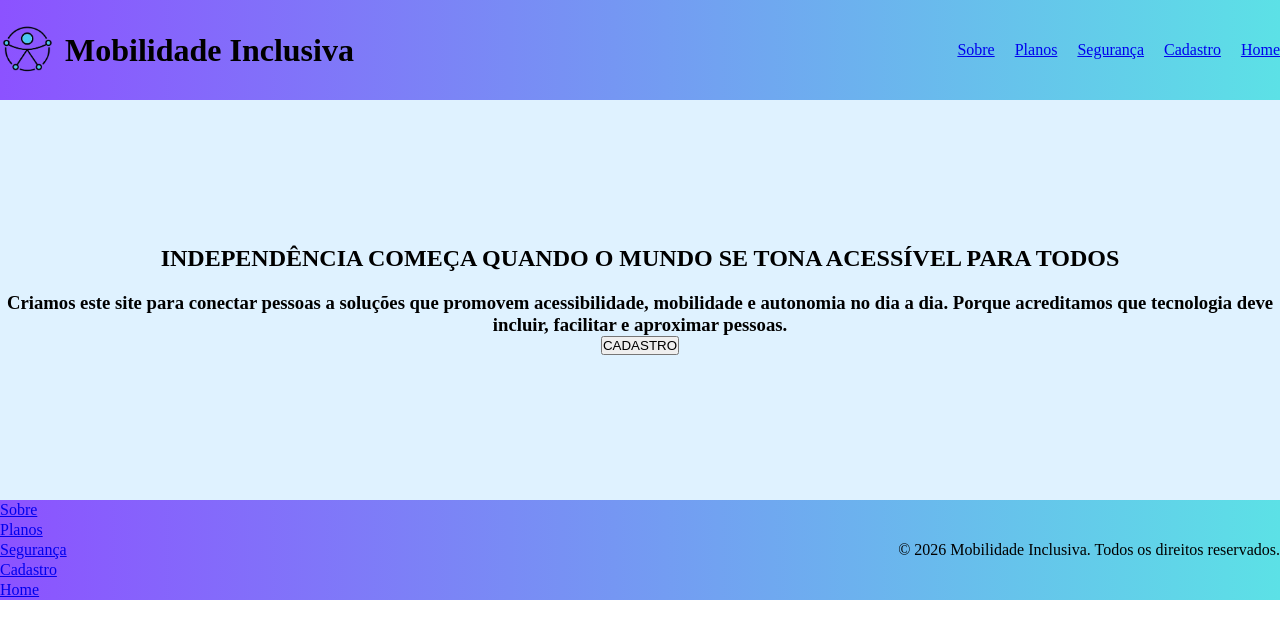
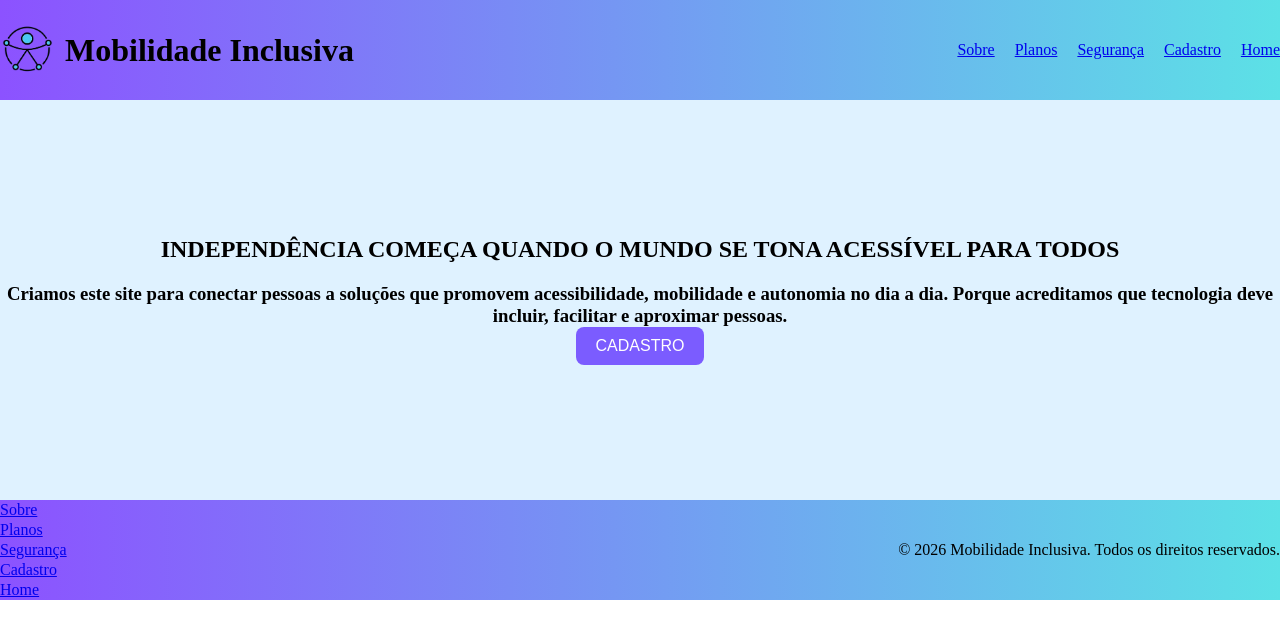
Before and after one commit to gabriellicabral/Projeto-de-desenvolvimento-Front-End, a React (Vite) app in the folder landingpage/: page /home in a window 1280 px wide. Shown: the top 638 px of the page. Built offline with nearby package versions, Linux system fonts and the light colour scheme.

Commit message:
estilizando o botão

```diff
--- a/landingpage/src/index.css
+++ b/landingpage/src/index.css
@@ -61,6 +61,15 @@
   justify-content: center;
   gap: 20px;
   width: 100%;
+}
+.buttonhome{
+  background: #7b5cff;
+  color: white;
+  border: none;
+  padding: 10px 20px;
+  border-radius: 8px;
+  font-size: 16px;
+  cursor: pointer;
 }
 
 
```
